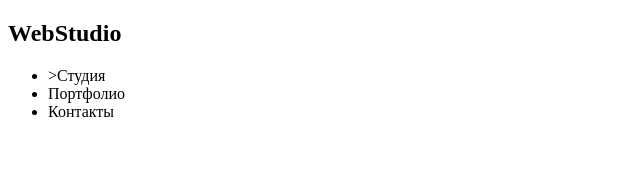
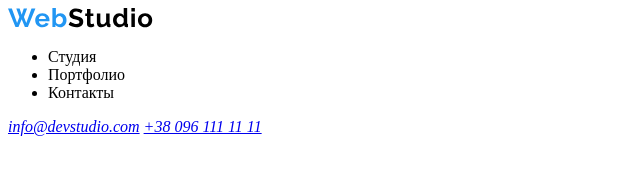
Before and after one commit to JuliaNychyporuk/goit-markup-hw-01, a plain HTML site: page index.html in a window 1280 px wide. Shown: the whole page, without its empty margins (0-640 px from the left). Drawn offline with Linux system fonts and the light colour scheme.

Commit message:
Header
corrected

```diff
--- a/index.html
+++ b/index.html
@@ -9,18 +9,18 @@
 <body>
      <header>
     <nav>
-       <h1>WebStudio</h1>
+        <a href=""></a>
+        <img src="/images/WebStudio.svg">
     <ul>
-        <li> <a href=""></a>>Студия</li>
+        <li> <a href=""></a>Студия</li>
         <li> <a href="" ></a>Портфолио</li>
         <li> <a href=""></a>Контакты</li>
     </ul>
 </nav>
   <address>
-      <a href="mailto:info@devstudio.com"></a>
-      <a href="tel:+38 096 111 11 11"></a>
+      <a href="mailto:info@devstudio.com">info@devstudio.com</a>
+      <a href="tel:+38 096 111 11 11">+38 096 111 11 11</a>
     </address>
 </header>
-
 </body>
 </html>
```
Also changed, not shown: images/WebStudio.svg (added).
